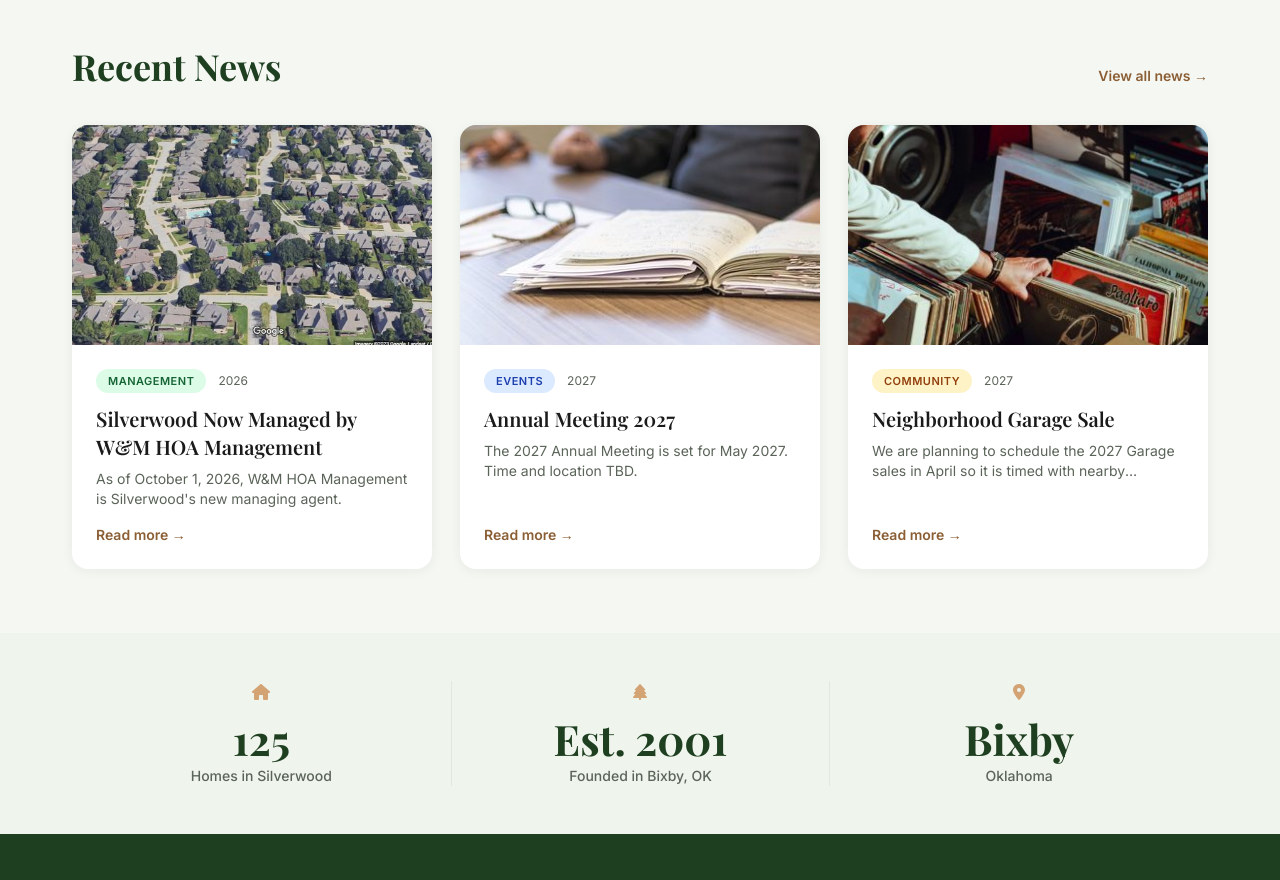
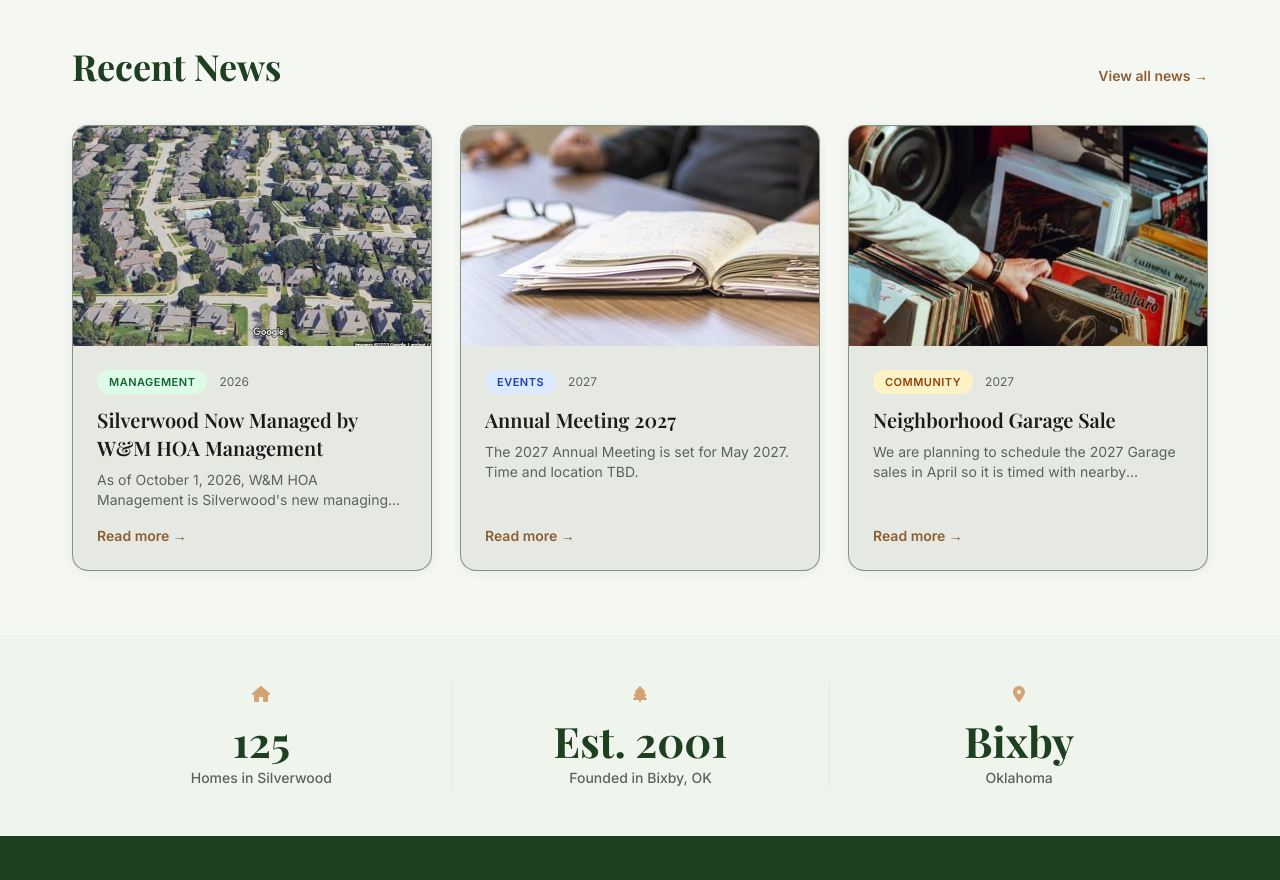
Before and after one commit to revdrive-ai/Silverwood-HOA, a Next.js app: page / in a window 1280 px wide. Shown: the part 960-1840 px from the top of the page. Built offline with nearby package versions, Linux system fonts and the light colour scheme.

Commit message:
Give homepage news cards a green tint and darker border (#26)
Claude-Session: https://claude.ai/code/session_01B3zZhPjpdbD7kdnEyACW6R

Co-authored-by: Claude <noreply@anthropic.com>

```diff
--- a/components/home.js
+++ b/components/home.js
@@ -159,7 +159,7 @@ export function NewsCard({ item }) {
   return (
     <Link
       href={`/news/${item.slug}`}
-      className="group flex flex-col overflow-hidden rounded-2xl bg-white shadow-[0_2px_12px_rgba(30,63,32,0.06)] transition-[transform,box-shadow] duration-300 hover:-translate-y-1 hover:shadow-[0_12px_32px_rgba(30,63,32,0.14)]"
+      className="group flex flex-col overflow-hidden rounded-2xl border border-forest/50 bg-forest/[0.07] shadow-[0_2px_12px_rgba(30,63,32,0.06)] transition-[transform,box-shadow,border-color] hover:border-forest duration-300 hover:-translate-y-1 hover:shadow-[0_12px_32px_rgba(30,63,32,0.14)]"
     >
       <div className="relative h-[220px] overflow-hidden bg-sage">
         <Image
```
